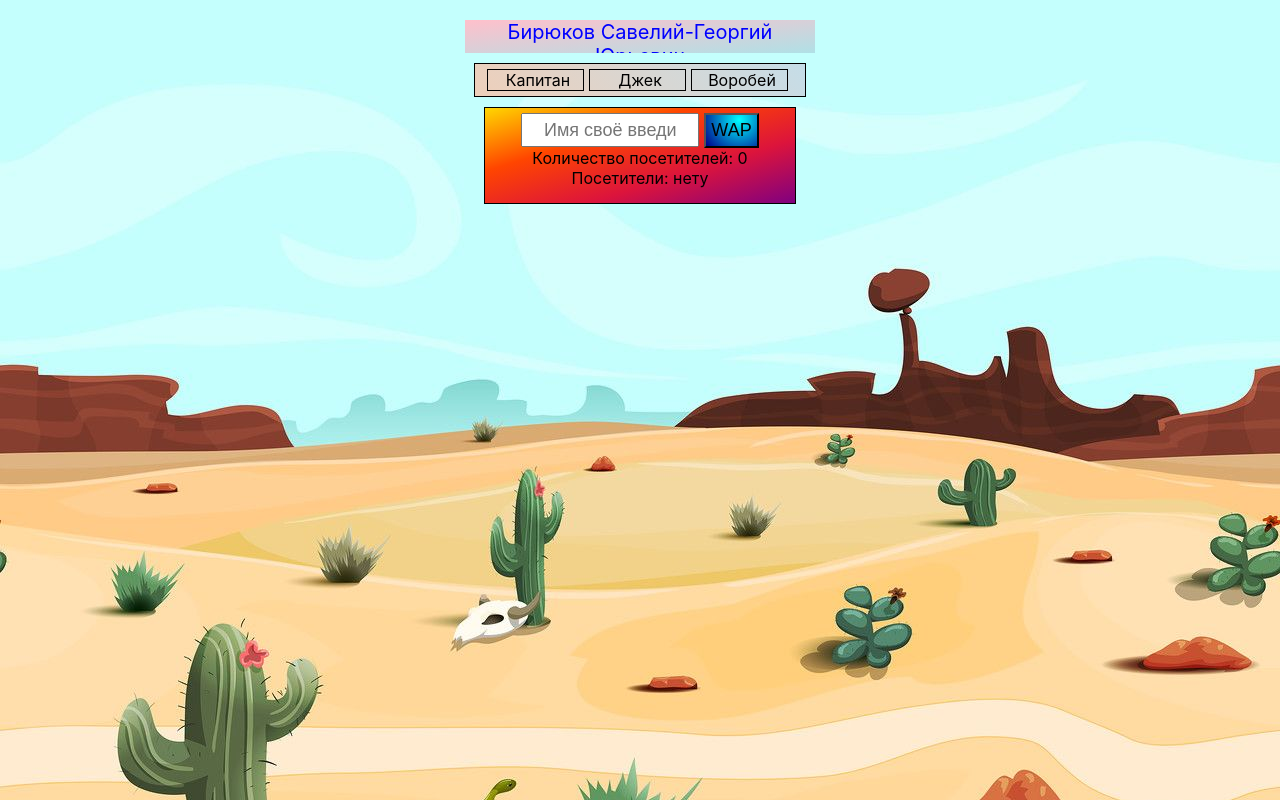
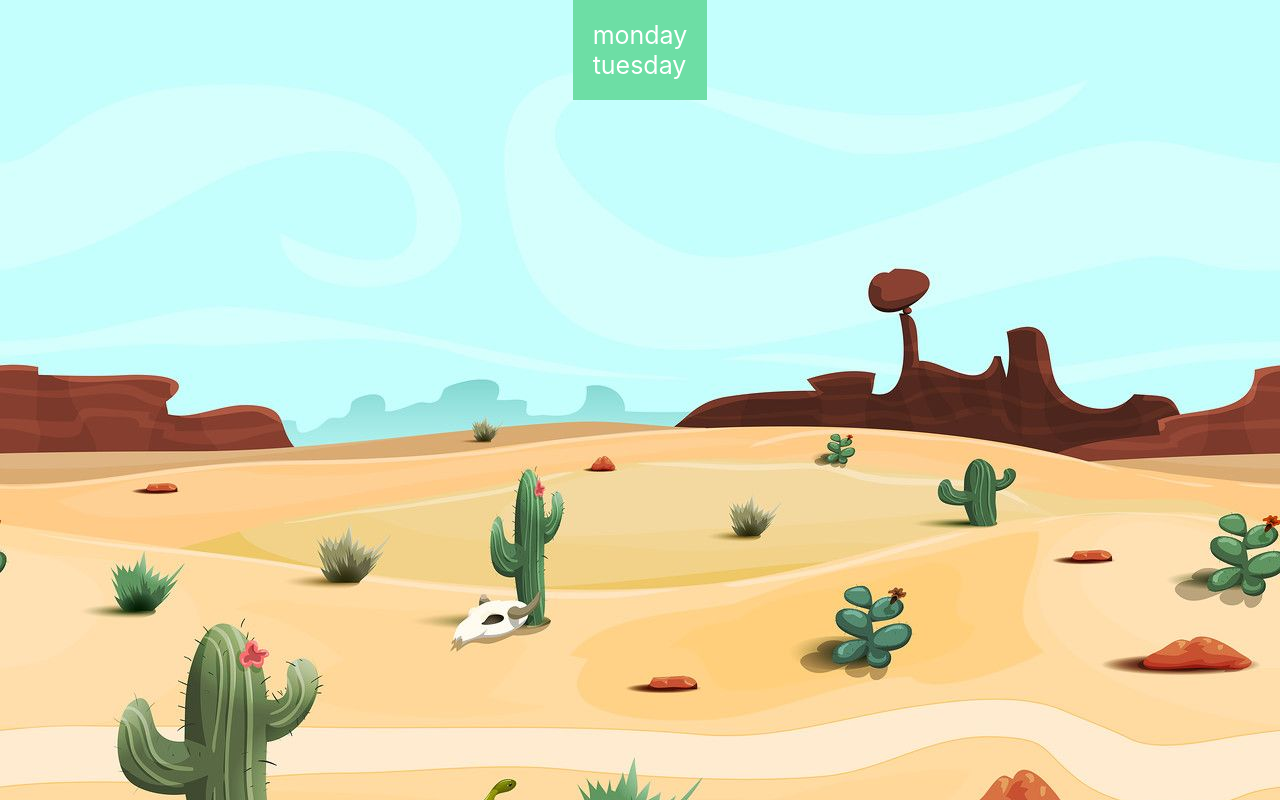
Before and after one commit to Saveliy-Georgiy/homework4, a React (Create React App) app: page /#/ in a window 1280 px wide. Built offline with nearby package versions, Linux system fonts and the light colour scheme.

Commit message:
Add link in project (Monday and Tuesday)

```diff
--- a/package.json
+++ b/package.json
@@ -10,6 +10,7 @@
     "gh-pages": "^2.2.0",
     "react": "^16.12.0",
     "react-dom": "^16.12.0",
+    "react-router-dom": "^5.1.2",
     "react-scripts": "3.4.0"
   },
   "scripts": {
--- a/src/App.jsx
+++ b/src/App.jsx
@@ -1,22 +1,31 @@
 import React from "react";
 import styles from "./App.module.css";
-import MyName from "./components/MyName/MyName";
-import MyQualities from "./components/MyQualities/MyQualities";
-import Visitors from "./components/Visitors/Visitors";
+import Navbar from "./components/Navbar/Navbar";
+import Monday from "./components/Monday/Monday";
+import {HashRouter, Route} from "react-router-dom";
+import Tuesday from "./components/Tuesday/Tuesday";
 
 
 class App extends React.Component {
 
+    state = {
+        dayOfWeek: [
+            {title: "monday", link:"/monday", style: "styles.activeLink"},
+            {title: "tuesday", link:"/tuesday", style: "styles.activeLink"},
+        ],
+    };
+
     render = () => {
         return (
-            <div className={styles.App}>
-                <div className={styles.mainContainer}>
-                <MyName/>
-                <MyQualities/>
-                <Visitors/>
+            <HashRouter>
+                <div className={styles.App}>
+                    <Navbar dayOfWeek={this.state.dayOfWeek}/>
+                    <Route path="/monday"
+                           render={() => <Monday/>}/>
+                    <Route path="/tuesday"
+                           render={() => <Tuesday/>}/>
                 </div>
-            </div>
-        );
+            </HashRouter>);
     };
 }
 
--- /dev/null
+++ b/src/components/Monday/Monday.jsx
@@ -0,0 +1,20 @@
+import React from "react";
+import styles from "./Monday.module.css";
+import MyQualities from "../MyQualities/MyQualities";
+import Visitors from '../Visitors/Visitors';
+import MyName from "../MyName/MyName";
+
+class Monday extends React.Component {
+
+    render = () => {
+        return (
+            <div className={styles.mainContainer}>
+                <MyName/>
+                <MyQualities/>
+                <Visitors/>
+            </div>
+        );
+    };
+}
+
+export default Monday;
--- /dev/null
+++ b/src/components/Monday/Monday.module.css
@@ -0,0 +1,9 @@
+.mainContainer {
+  margin-top: 15px;
+  text-align: center;
+  display: flex;
+  overflow-y: scroll;
+  flex-direction: column;
+  align-items: center;
+  flex-wrap: nowrap;
+}
--- /dev/null
+++ b/src/components/Navbar/Navbar.jsx
@@ -0,0 +1,31 @@
+import React from "react";
+import styles from "./Navbar.module.css";
+import Navlink from "./Navlink/NavLink";
+
+class Navbar extends React.Component {
+
+    state = {
+        activeLink: "",
+    };
+
+    activeLinkFunction = (e) => {
+        this.setState({
+            activeLink: e.currentTarget.textContent,
+    })
+    };
+
+    render = () => {
+        let NavLinks = this.props.dayOfWeek.map((link) => {
+            return (<Navlink
+                link={link}
+                onClick={this.activeLinkFunction}
+            />);
+        });
+        return (
+            <nav className={styles.nav}>
+                {NavLinks}
+            </nav>);
+    };
+}
+
+export default Navbar;
--- /dev/null
+++ b/src/components/Navbar/Navbar.module.css
@@ -0,0 +1,15 @@
+.nav {
+  padding: 20px;
+  grid-area:n;
+  background-color: #6ddea5;
+}
+
+.item a{
+  font-size: 25px;
+  color: white;
+  text-decoration: none;
+}
+
+.item a.activeLink {
+  color: blueviolet;
+}
--- /dev/null
+++ b/src/components/Navbar/Navlink/NavLink.jsx
@@ -0,0 +1,13 @@
+import React from 'react';
+import styles from './NavLink.module.css';
+import {NavLink} from "react-router-dom";
+
+const Navlink = (props) => {
+    return(
+            <div className = {styles.item}>
+                <NavLink to={props.link.link} activeClassName={styles.activeLink} onClick={props.onClick}>{props.link.title}</NavLink>
+            </div>
+    )
+};
+
+export default Navlink;
--- /dev/null
+++ b/src/components/Navbar/Navlink/NavLink.module.css
@@ -0,0 +1,15 @@
+.nav {
+  padding: 20px;
+  grid-area:n;
+  background-color: #6ddea5;
+}
+
+.item a{
+  font-size: 25px;
+  color: white;
+  text-decoration: none;
+}
+
+.item a.activeLink {
+  color: blueviolet;
+}
--- /dev/null
+++ b/src/components/Tuesday/Tuesday.jsx
@@ -0,0 +1,15 @@
+import React from "react";
+import styles from "./Tuesday.module.css";
+
+class Tuesday extends React.Component {
+
+    render = () => {
+        return (
+            <div className={styles.tuesday}>
+             tuesday
+            </div>
+        );
+    };
+}
+
+export default Tuesday;
--- /dev/null
+++ b/src/components/Tuesday/Tuesday.module.css
@@ -0,0 +1,3 @@
+.tuesday {
+ padding: 5px;
+}
--- a/src/serviceWorker.js
+++ b/src/serviceWorker.js
@@ -123,7 +123,7 @@ function checkValidServiceWorker(swUrl, config) {
     })
     .catch(() => {
       console.log(
-        'No internet connection found. App is running in offline mode.'
+        'No internet connection found. Tuesday is running in offline mode.'
       );
     });
 }
```
Also changed, not shown: 1 other file (tests, documents, lock files or other folders).
